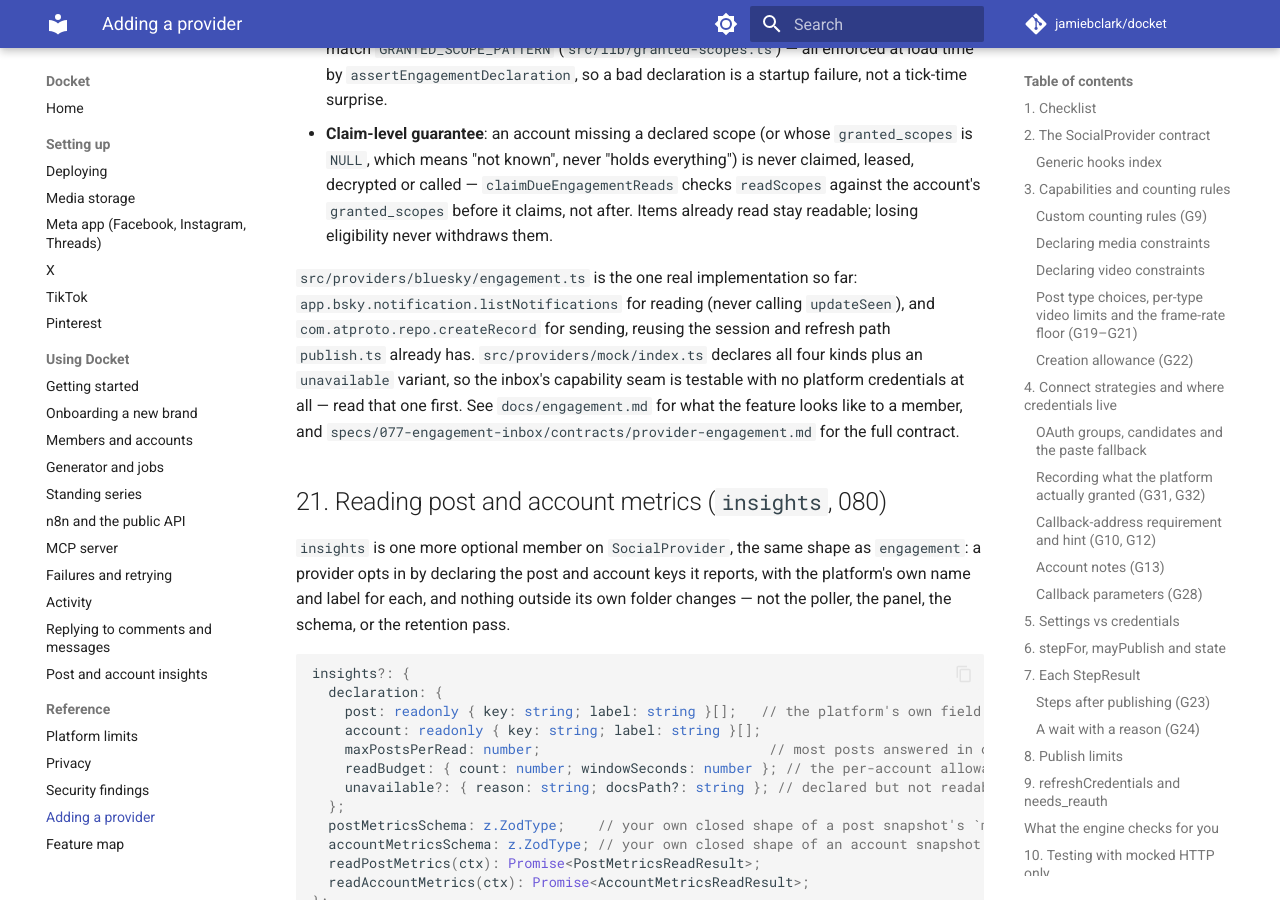
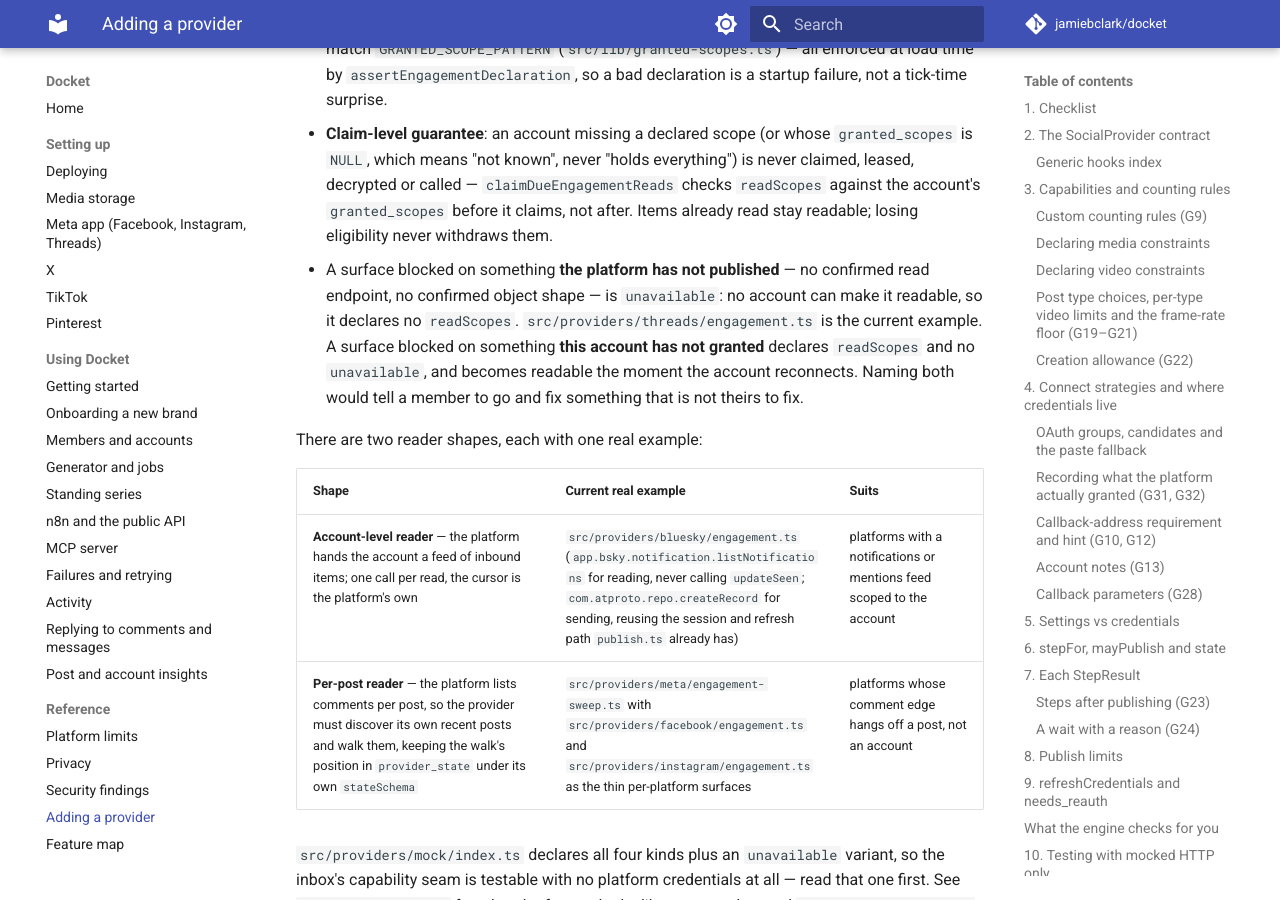
Before and after one commit to jamiebclark/docket, an MkDocs documentation site: the page built from docs/adding-a-provider.md, in a window 1280 px wide and 900 px high, scrolled down 21278 px. Built offline with MkDocs 1.6.1 and Material for MkDocs 9.7.7, drawn with Linux system fonts in a browser that asks for light colours; comment, search, counter and statistics services are not loaded.

Commit message:
docs(086): close the roadmap's documentation honestly (US4)
Split the Threads table row into replies/mentions each naming its own
permission and blaming the unconfirmed endpoint, not the permission; fix
meta-setup.md's now-false "nothing is read" claim; name both engagement
reader shapes by file path in the provider guide; record this entry's
three judgement calls in decisions.md.

```diff
--- a/docs/adding-a-provider.md
+++ b/docs/adding-a-provider.md
@@ -602,13 +602,23 @@ engagement?: {
   means "not known", never "holds everything") is never claimed, leased, decrypted or called —
   `claimDueEngagementReads` checks `readScopes` against the account's `granted_scopes` before it claims, not
   after. Items already read stay readable; losing eligibility never withdraws them.
+- A surface blocked on something **the platform has not published** — no confirmed read endpoint, no confirmed
+  object shape — is `unavailable`: no account can make it readable, so it declares no `readScopes`.
+  `src/providers/threads/engagement.ts` is the current example. A surface blocked on something **this account
+  has not granted** declares `readScopes` and no `unavailable`, and becomes readable the moment the account
+  reconnects. Naming both would tell a member to go and fix something that is not theirs to fix.
 
-`src/providers/bluesky/engagement.ts` is the one real implementation so far: `app.bsky.notification.listNotifications`
-for reading (never calling `updateSeen`), and `com.atproto.repo.createRecord` for sending, reusing the session and
-refresh path `publish.ts` already has. `src/providers/mock/index.ts` declares all four kinds plus an `unavailable`
-variant, so the inbox's capability seam is testable with no platform credentials at all — read that one first. See
-`docs/engagement.md` for what the feature looks like to a member, and `specs/077-engagement-inbox/contracts/provider-engagement.md`
-for the full contract.
+There are two reader shapes, each with one real example:
+
+| Shape | Current real example | Suits |
+|---|---|---|
+| **Account-level reader** — the platform hands the account a feed of inbound items; one call per read, the cursor is the platform's own | `src/providers/bluesky/engagement.ts` (`app.bsky.notification.listNotifications` for reading, never calling `updateSeen`; `com.atproto.repo.createRecord` for sending, reusing the session and refresh path `publish.ts` already has) | platforms with a notifications or mentions feed scoped to the account |
+| **Per-post reader** — the platform lists comments per post, so the provider must discover its own recent posts and walk them, keeping the walk's position in `provider_state` under its own `stateSchema` | `src/providers/meta/engagement-sweep.ts` with `src/providers/facebook/engagement.ts` and `src/providers/instagram/engagement.ts` as the thin per-platform surfaces | platforms whose comment edge hangs off a post, not an account |
+
+`src/providers/mock/index.ts` declares all four kinds plus an `unavailable` variant, so the inbox's capability
+seam is testable with no platform credentials at all — read that one first. See `docs/engagement.md` for what
+the feature looks like to a member, and `specs/077-engagement-inbox/contracts/provider-engagement.md` for the
+full contract.
 
 ## 21. Reading post and account metrics (`insights`, 080)
 
```
Also changed, not shown: docs/decisions.md (+31 -0 lines), docs/engagement.md (+9 -6 lines), docs/meta-setup.md (+5 -3 lines), specs/086-threads-replies-and-mentions-reader/tasks.md (+5 -5 lines), 1 other file.
